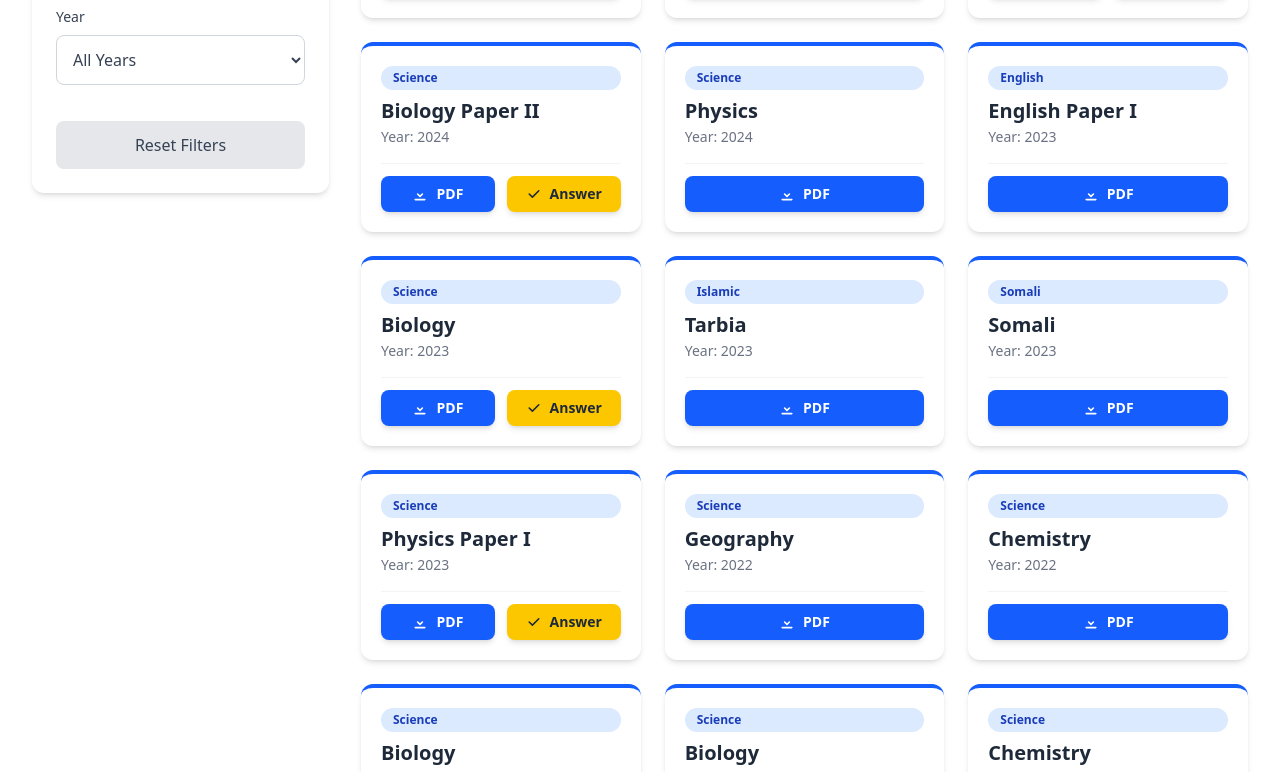
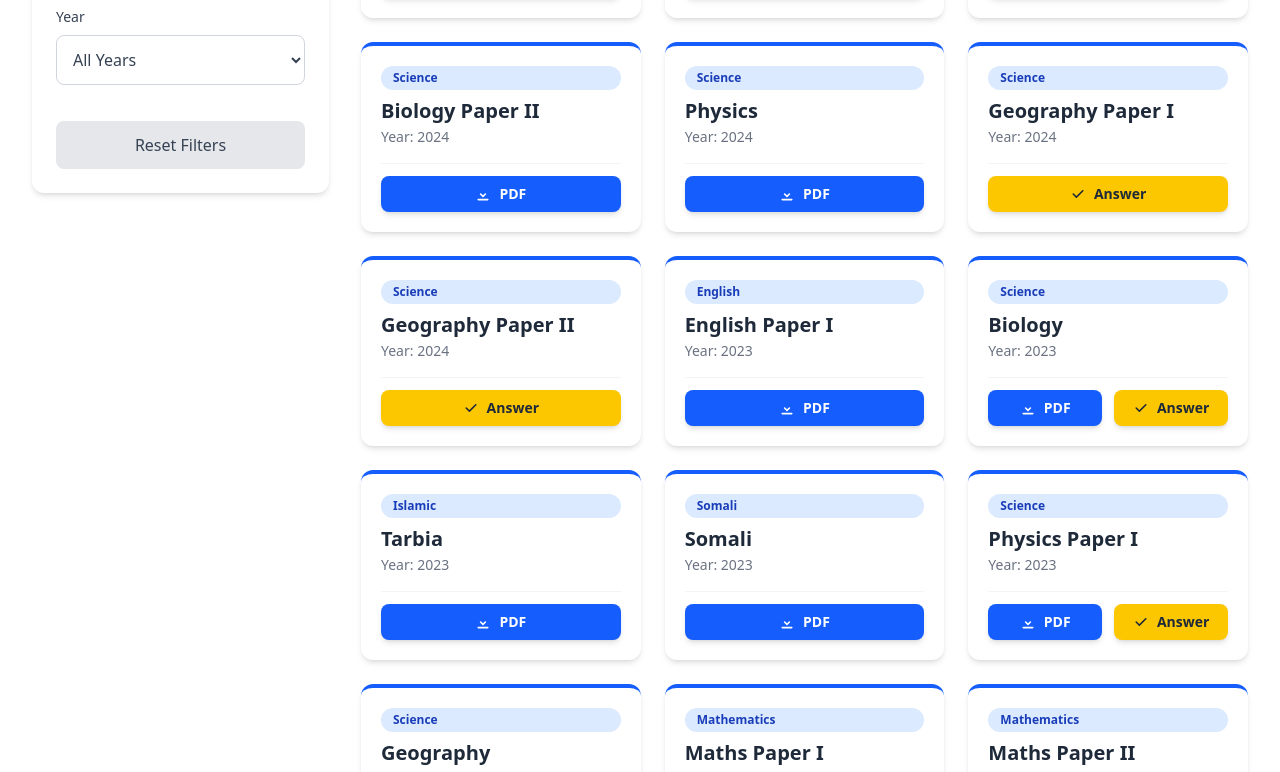
Before and after one commit to sirrryasir/ExamHub, a React (Vite) app: page /exams in a window 1280 px wide. Shown: the part 388-1160 px from the top of the page. Built offline with nearby package versions, Linux system fonts and the light colour scheme.

Commit message:
Fix downloading - ExamHub MVP

```diff
--- a/package.json
+++ b/package.json
@@ -12,6 +12,7 @@
   "dependencies": {
     "@tailwindcss/vite": "^4.1.14",
     "emailjs-com": "^3.2.0",
+    "lucide": "^0.545.0",
     "lucide-react": "^0.544.0",
     "react": "^19.1.1",
     "react-dom": "^19.1.1",
--- a/src/components/Card.jsx
+++ b/src/components/Card.jsx
@@ -14,8 +14,10 @@ const Card = ({ title, subject, year, pdfLink, answerLink }) => {
 
       <div className="mt-auto flex space-x-3 pt-3 border-t border-gray-100">
         {/* PDF Button */}
+        {pdfLink && (
           <a
-          href={pdfLink}
+            href={`${pdfLink}?dl=1`}
+            download
             target="_blank"
             rel="noopener noreferrer"
             className="flex-1 flex justify-center items-center space-x-2 bg-blue-600 hover:bg-blue-700 text-white font-semibold py-2 px-3 rounded-lg transition duration-150 text-sm shadow-md"
@@ -34,11 +36,13 @@ const Card = ({ title, subject, year, pdfLink, answerLink }) => {
             </svg>
             <span>PDF</span>
           </a>
+        )}
 
         {/* Answer Button (only if available) */}
         {answerLink && (
           <a
-            href={answerLink}
+            href={`${answerLink}?dl=1`}
+            download
             target="_blank"
             rel="noopener noreferrer"
             className="flex-1 flex justify-center items-center space-x-2 bg-yellow-400 hover:bg-yellow-500 text-gray-800 font-semibold py-2 px-3 rounded-lg transition duration-150 text-sm shadow-md"
--- a/src/components/Contact.jsx
+++ b/src/components/Contact.jsx
@@ -23,7 +23,7 @@ function Contact() {
         },
         (error) => {
           alert("Failed to send message ❌");
-          console.log(error.text);
+          console.error(error.text);
         }
       );
   };
@@ -84,9 +84,9 @@ function Contact() {
               </a>
             </div>
             <div>
-              <h3 className="text-xl font-semibold text-blue-600">Phone</h3>
+              <h3 className="text-xl font-semibold text-blue-600">WhatsApp</h3>
               <a
-                href="https://wa.me/+252676919012"
+                href="https://wa.me/+252636919012"
                 target="_blank"
                 className="text-gray-700 dark:text-white"
               >
--- a/src/components/Exams.jsx
+++ b/src/components/Exams.jsx
@@ -11,24 +11,20 @@ const Exams = () => {
   const [searchQuery, setSearchQuery] = useState("");
   const [exams, setExams] = useState([]);
 
-  // ✅ Load data
   useEffect(() => {
     setExams(examsData);
   }, []);
 
-  // ✅ Detect query from URL (example: /exams?query=Math)
   useEffect(() => {
     const params = new URLSearchParams(location.search);
     const query = params.get("query") || "";
     setSearchQuery(query.toLowerCase());
   }, [location.search]);
 
-  // ✅ Handle dropdown filters
   const handleFilterChange = (e) => {
     setFilters({ ...filters, [e.target.name]: e.target.value });
   };
 
-  // ✅ Filter logic
   const filteredExams = exams.filter((exam) => {
     const subjectMatch =
       filters.subject === "All" || exam.subject === filters.subject;
--- a/src/data/exams.json
+++ b/src/data/exams.json
@@ -21,7 +21,7 @@
     "subject": "Science",
     "year": 2024,
     "pdfLink": "https://1e59jdo0yg.ucarecd.net/14b092b3-e02e-4fd9-ba21-2feab36fc113/BiologyPaper12024.pdf",
-    "answerLink": "/docs/phy-2023-p1-ans.pdf"
+    "answerLink": null
   },
   {
     "id": 4,
@@ -29,7 +29,7 @@
     "subject": "Science",
     "year": 2024,
     "pdfLink": "https://1e59jdo0yg.ucarecd.net/f31175ca-c807-42a6-bfcb-6182745fe15a/BiologyPaper22024.pdf",
-    "answerLink": "/docs/chem-2022-p1-ans.pdf"
+    "answerLink": null
   },
   {
     "id": 5,
@@ -41,6 +41,22 @@
   },
   {
     "id": 6,
+    "title": "Geography Paper I",
+    "subject": "Science",
+    "year": 2024,
+    "pdfLink": null,
+    "answerLink": "https://1e59jdo0yg.ucarecd.net/e990b994-b4ce-468f-af7d-5ffd36e578e2/Geography2024AnswersPaper1.pdf"
+  },
+  {
+    "id": 7,
+    "title": "Geography Paper II",
+    "subject": "Science",
+    "year": 2024,
+    "pdfLink": null,
+    "answerLink": "https://1e59jdo0yg.ucarecd.net/b2e95cb3-6ffd-4cbf-99b6-42115664eda4/Geography2024AnswersPaper2.pdf"
+  },
+  {
+    "id": 8,
     "title": "English Paper I",
     "subject": "English",
     "year": 2023,
@@ -48,7 +64,7 @@
     "answerLink": null
   },
   {
-    "id": 7,
+    "id": 9,
     "title": "Biology",
     "subject": "Science",
     "year": 2023,
@@ -56,7 +72,7 @@
     "answerLink": "https://1e59jdo0yg.ucarecd.net/c7b89df9-d9df-459b-9f07-83570649156c/Biology2023Answers.pdf"
   },
   {
-    "id": 8,
+    "id": 10,
     "title": "Tarbia",
     "subject": "Islamic",
     "year": 2023,
@@ -64,7 +80,7 @@
     "answerLink": null
   },
   {
-    "id": 9,
+    "id": 11,
     "title": "Somali",
     "subject": "Somali",
     "year": 2023,
@@ -72,7 +88,7 @@
     "answerLink": null
   },
   {
-    "id": 10,
+    "id": 12,
     "title": "Physics Paper I",
     "subject": "Science",
     "year": 2023,
@@ -80,7 +96,31 @@
     "answerLink": "/docs/phy-2023-p1-ans.pdf"
   },
   {
-    "id": 11,
+    "id": 13,
+    "title": "Geography",
+    "subject": "Science",
+    "year": 2023,
+    "pdfLink": "https://1e59jdo0yg.ucarecd.net/d6a19189-9dea-4e4e-8cd3-f9dcbd7438e3/Geography2023ExamOmbiology4u.pdf",
+    "answerLink": "https://1e59jdo0yg.ucarecd.net/72a59d3e-41ab-4104-921c-9c80d6fe4b46/GeographyExam2023Answers.pdf"
+  },
+  {
+    "id": 14,
+    "title": "Maths Paper I",
+    "subject": "Mathematics",
+    "year": 2023,
+    "pdfLink": "https://1e59jdo0yg.ucarecd.net/d5dad5b0-f00f-49c7-96af-49648f0f5be8/MathsPaper12023F4Ombiology4u.pdf",
+    "answerLink": "https://1e59jdo0yg.ucarecd.net/d0eaf4f2-0aa0-43e4-a96b-8bd562ff9f01/MathsPaper1Answers2023.pdf"
+  },
+  {
+    "id": 15,
+    "title": "Maths Paper II",
+    "subject": "Mathematics",
+    "year": 2023,
+    "pdfLink": "https://1e59jdo0yg.ucarecd.net/d09e6075-468a-45a6-b249-53e81d6c6de0/MathsPaper22023F4Ombiology4u.pdf",
+    "answerLink": "https://1e59jdo0yg.ucarecd.net/83d054b6-aa06-4a52-9e99-3a3d635309bd/MathsPaper2Answers2023.pdf"
+  },
+  {
+    "id": 16,
     "title": "Geography",
     "subject": "Science",
     "year": 2022,
@@ -88,7 +128,7 @@
     "answerLink": null
   },
   {
-    "id": 12,
+    "id": 17,
     "title": "Chemistry",
     "subject": "Science",
     "year": 2022,
@@ -96,7 +136,7 @@
     "answerLink": null
   },
   {
-    "id": 13,
+    "id": 18,
     "title": "Biology",
     "subject": "Science",
     "year": 2022,
@@ -104,15 +144,15 @@
     "answerLink": null
   },
   {
-    "id": 14,
+    "id": 19,
     "title": "Biology",
     "subject": "Science",
     "year": 2021,
     "pdfLink": "https://1e59jdo0yg.ucarecd.net/786d5118-577e-4bd1-b43b-05bfba27644d/BIOLOGYEXAM2021F4.pdf",
-    "answerLink": null
+    "answerLink": "https://1e59jdo0yg.ucarecd.net/0bc63964-af63-4d8e-8467-8f4df6f403d2/BiologyAnswers2021F4.pdf"
   },
   {
-    "id": 15,
+    "id": 20,
     "title": "Chemistry",
     "subject": "Science",
     "year": 2021,
@@ -120,7 +160,7 @@
     "answerLink": null
   },
   {
-    "id": 16,
+    "id": 21,
     "title": "Physics",
     "subject": "Science",
     "year": 2021,
@@ -128,7 +168,7 @@
     "answerLink": null
   },
   {
-    "id": 17,
+    "id": 22,
     "title": "Geography",
     "subject": "Science",
     "year": 2021,
@@ -136,7 +176,7 @@
     "answerLink": null
   },
   {
-    "id": 18,
+    "id": 23,
     "title": "Maths Paper II",
     "subject": "Mathematics",
     "year": 2021,
@@ -144,7 +184,7 @@
     "answerLink": null
   },
   {
-    "id": 19,
+    "id": 24,
     "title": "English Paper I",
     "subject": "English",
     "year": 2021,
@@ -152,7 +192,7 @@
     "answerLink": null
   },
   {
-    "id": 20,
+    "id": 25,
     "title": "English Paper II",
     "subject": "English",
     "year": 2021,
@@ -160,7 +200,7 @@
     "answerLink": null
   },
   {
-    "id": 21,
+    "id": 26,
     "title": "Somali",
     "subject": "Somali",
     "year": 2021,
@@ -168,7 +208,7 @@
     "answerLink": null
   },
   {
-    "id": 22,
+    "id": 27,
     "title": "Arabic",
     "subject": "Arabic",
     "year": 2021,
@@ -176,7 +216,7 @@
     "answerLink": null
   },
   {
-    "id": 23,
+    "id": 28,
     "title": "Tarbia",
     "subject": "Islamic",
     "year": 2021,
@@ -184,7 +224,7 @@
     "answerLink": null
   },
   {
-    "id": 24,
+    "id": 29,
     "title": "Tarbia Exams 2019-2024",
     "subject": "Islamic",
     "year": 2019,
```
Also changed, not shown: 1 other file (tests, documents, lock files or other folders). Lines whose indentation alone changed are shown as unchanged.
